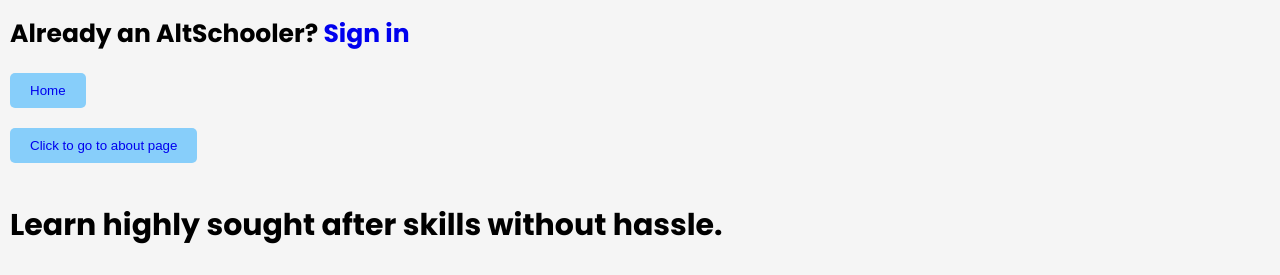
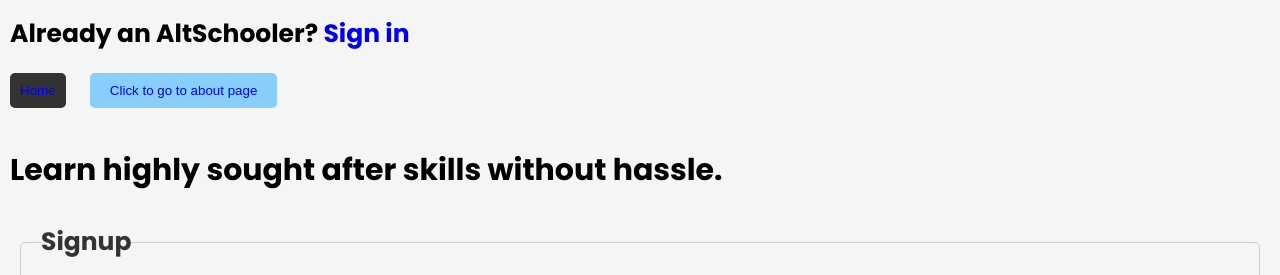
Before and after one commit to Biocodz-98/AltSchool-Assignment, a plain HTML site: page form.html in a window 1280 px wide. Shown: the part 482-757 px from the top of the page. Drawn offline with Linux system fonts and the light colour scheme.

Commit message:
initial commit

```diff
--- a/styling.css
+++ b/styling.css
@@ -53,7 +53,7 @@ input{
 
 
 
-.btn {
+.main {
     padding: 10px 20px;
     background-color: lightskyblue;
     color: #fff;
@@ -64,11 +64,11 @@ input{
     display: block;
 }
 
-button:hover{
+.main:hover{
     background-color: lightblue;
 }
 
-.btn a:active{
+.main a:active{
     color: #f3f3f3;
 }
 
@@ -126,3 +126,21 @@ img{
     width: 400px;
     height: 300px;
 }
+
+button{
+    padding: 10px;
+    border: none;
+    border-radius: 5px;
+    background-color: #333;
+    color: #fff;
+    margin:10px;
+}
+
+button:hover{
+    color: lightgrey;
+    cursor: pointer;
+}
+
+button a:active{
+    color: coral;
+}
```
